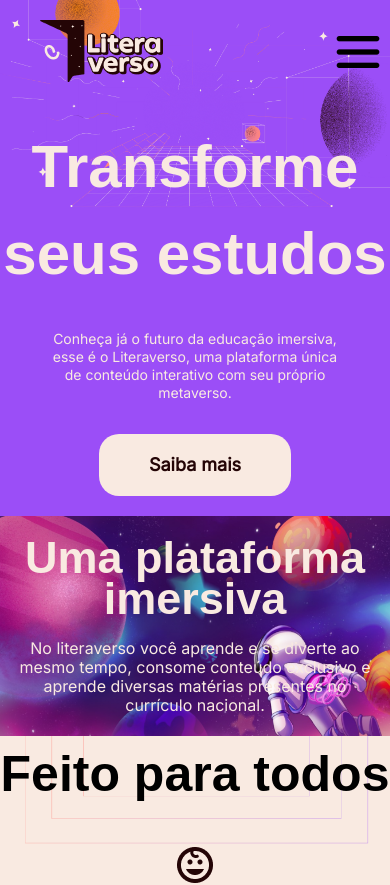
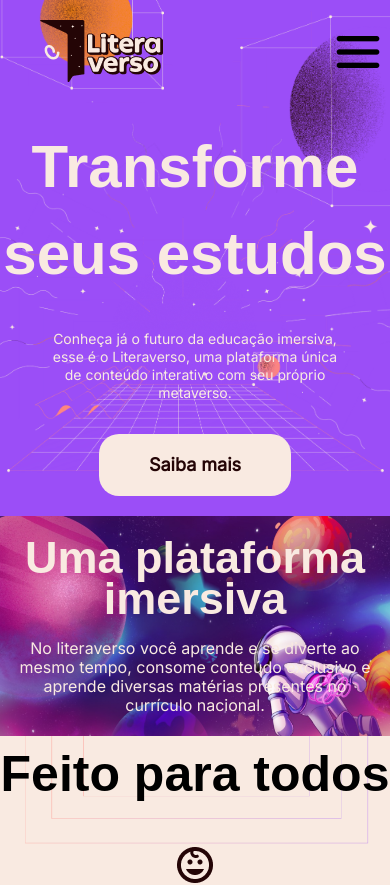
Before and after one commit to caxone/lp-fillet, a React (Create React App) app: page / in a window 390 px wide. Shown: the top 885 px of the page. Built offline with nearby package versions, Linux system fonts and the light colour scheme; a web font is replaced by a local one.

Commit message:
mobile adjusts

```diff
--- a/src/components/Sections/Header/styles.ts
+++ b/src/components/Sections/Header/styles.ts
@@ -1,6 +1,6 @@
 import styled from 'styled-components';
 import backgroundImg from '../../../images/background.png';
-//import backgroundMobile from '../../../images/background-tablet.png';
+import backgroundMobile from '../../../images/background-mobile-v2.png';
 
 export const Container = styled.div`
     display: flex;
@@ -24,6 +24,8 @@ export const BackGround = styled.div`
     width: 1441px;
 
     @media screen and (max-width: 768px) {
+        background-image: url(${backgroundMobile});
+
         background-size: contain;
         height: auto;
         width: auto;
```
Also changed, not shown: src/images/background-mobile-v2.png (added).
